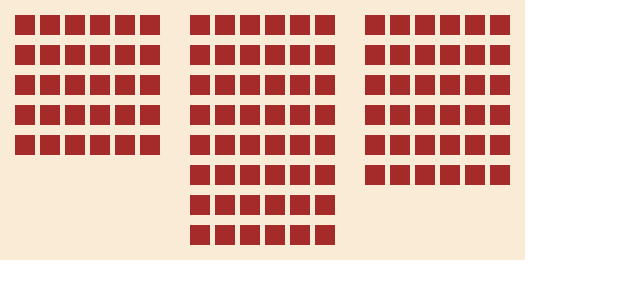
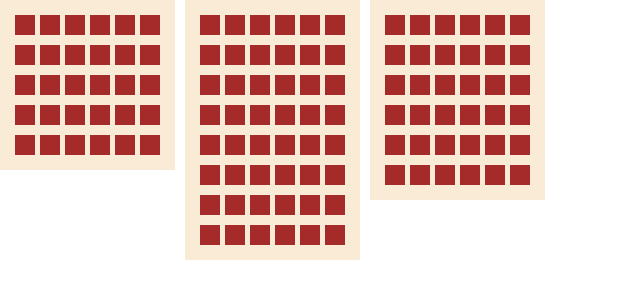
Before and after one commit to mindfling/ME_JavaScript_PhoneBook_Module2, a plain HTML site: page index.html in a window 1280 px wide. Shown: the whole page, without its empty margins (0-640 px from the left). Drawn offline with nearby package versions, Linux system fonts and the light colour scheme.

Commit message:
feat halls hall.css hover

```diff
--- a/hall/hall.css
+++ b/hall/hall.css
@@ -1,6 +1,8 @@
 #app {
   display: flex;
   flex-wrap: wrap;
+  gap: 10px;
+  align-items: flex-start;
 }
 
 .area {
@@ -21,3 +23,13 @@
   height: 20px;
   background-color: brown;
 }
+
+.seat:hover {
+  opacity: 0.6;
+  cursor: pointer;
+}
+
+body {
+  font-size: 9px;
+  color: #eee;
+}
```
